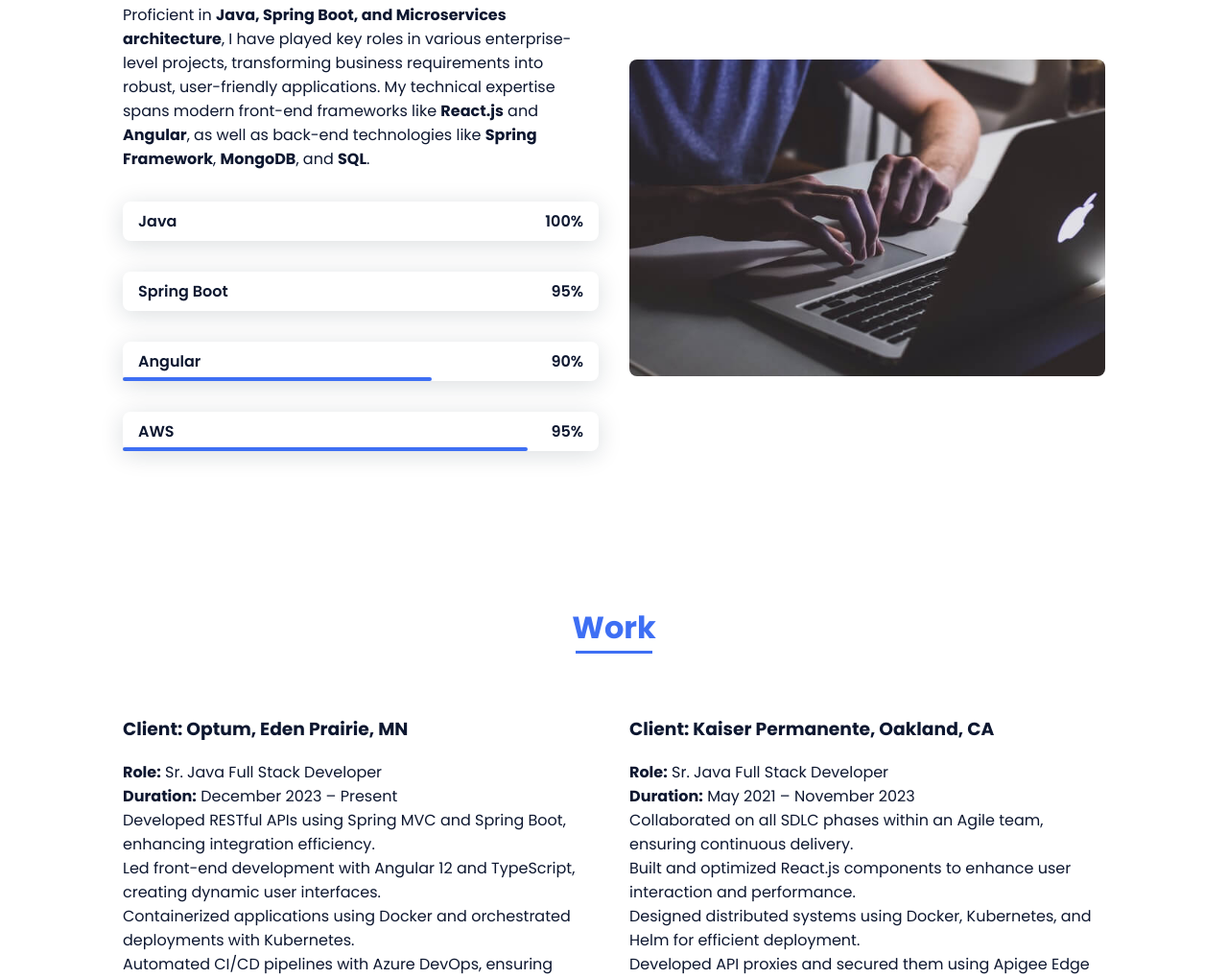
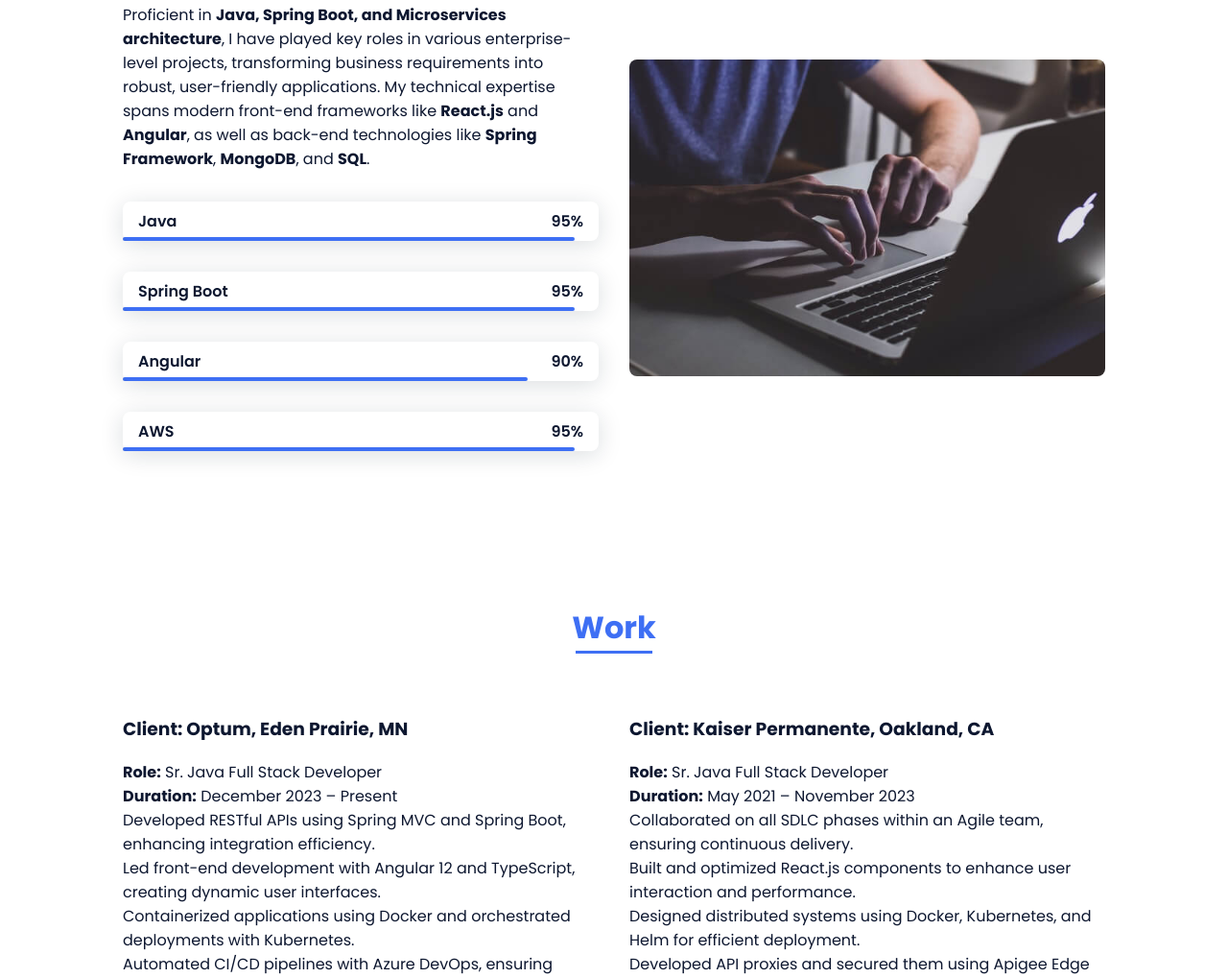
Before and after one commit to rohanreddysatti/rohanreddysatti.github.io, a plain HTML site: page index.html in a window 1280 px wide. Shown: the part 1298-2317 px from the top of the page at 96% size. Drawn offline with nearby package versions, Linux system fonts and the light colour scheme.

Commit message:
Update index.html

```diff
--- a/index.html
+++ b/index.html
@@ -90,11 +90,11 @@
                                 <i></i>
                                 <span class="skills__name">Java</span>
                             </div>
-                            <div class="skills__bar">
+                            <div class="skills__bar skills__html">
 
                             </div>
                             <div>
-                                <span class="skills__percentage">100%</span>
+                                <span class="skills__percentage">95%</span>
                             </div>
                         </div>
                         <div class="skills__data">
@@ -102,7 +102,7 @@
                                 <i></i>
                                 <span class="skills__name">Spring Boot</span>
                             </div>
-                            <div class="skills__bar">
+                            <div class="skills__bar skills__html">
 
                             </div>
                             <div>
@@ -114,7 +114,7 @@
                                 <i></i>
                                 <span class="skills__name">Angular</span>
                             </div>
-                            <div class="skills__bar skills__js">
+                            <div class="skills__bar skills__css">
 
                             </div>
                             <div>
@@ -126,7 +126,7 @@
                                 <i ></i>
                                 <span class="skills__name">AWS</span>
                             </div>
-                            <div class="skills__bar skills__ux">
+                            <div class="skills__bar skills__html">
 
                             </div>
                             <div>
```
